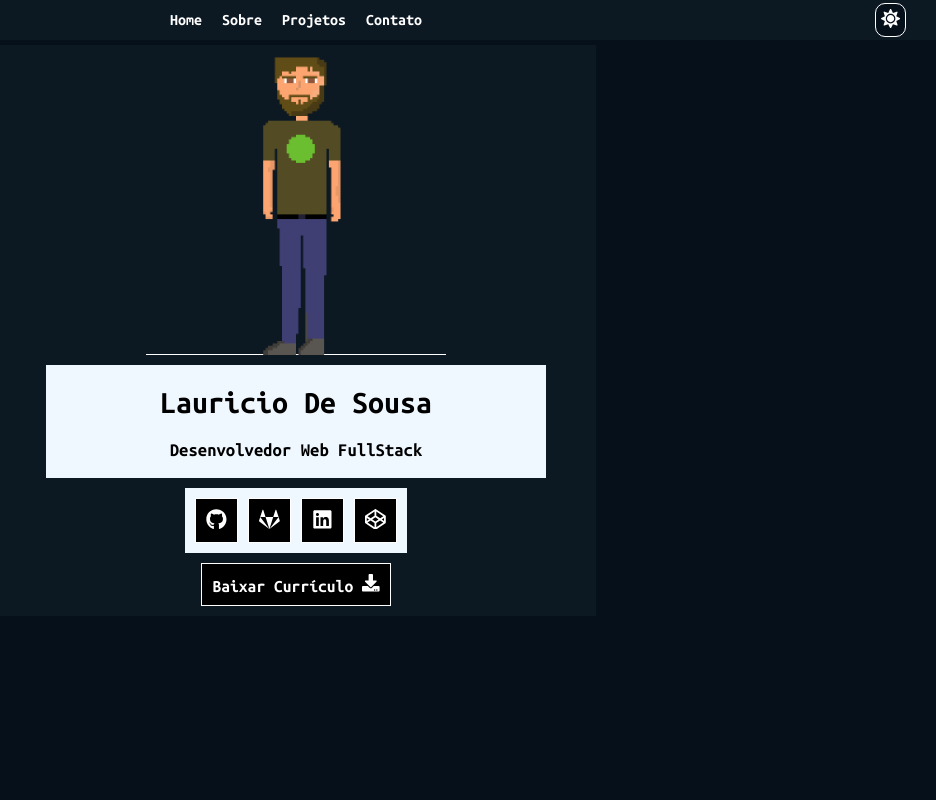
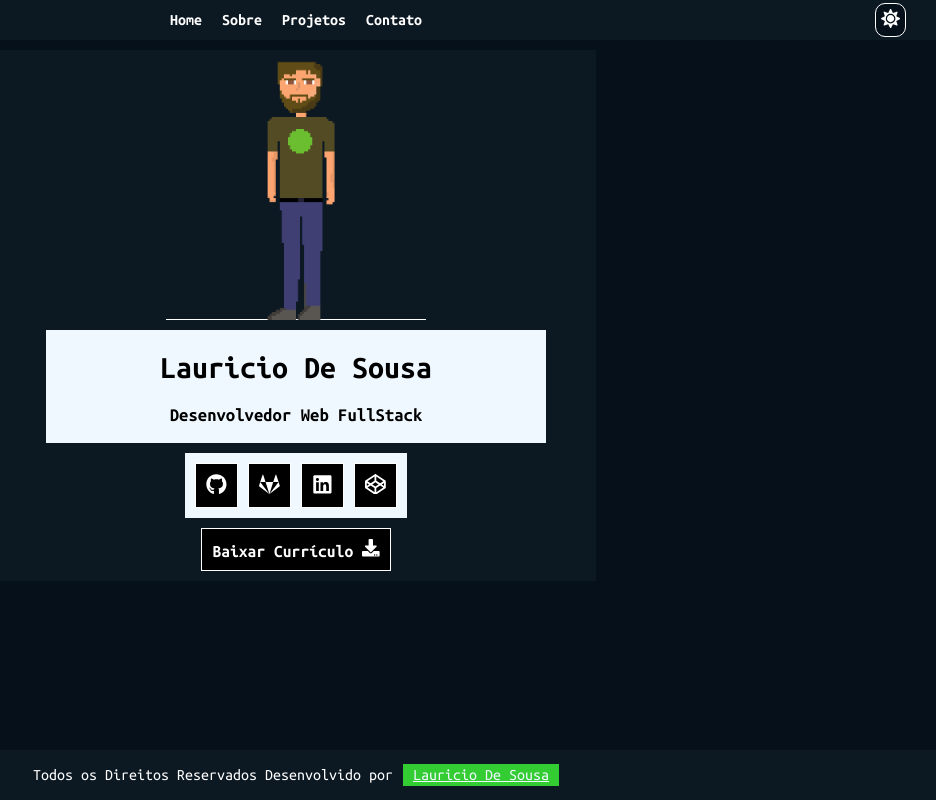
Before and after one commit to lauriciodev/portifolio-react-js, a React (Vite) app: page / in a window 1280 px wide. Shown: the whole page, without its empty margins (344-1280 px from the left). Built offline with nearby package versions, Linux system fonts and the light colour scheme.

Commit message:
footer management

```diff
--- a/src/App.jsx
+++ b/src/App.jsx
@@ -8,6 +8,7 @@ import Home from "./pages/home";
 import About from "./pages/about";
 import Contact from "./pages/contact";
 import AboutHistory from "./components/aboutHistory";
+import Footer from "./components/footer"
 import Lenguages from "./components/aboutLenguages";
 import Projects from "./pages/Pojects";
 import NotFound from "./pages/NotFound";
@@ -27,7 +28,8 @@ function App() {
           <Route path="/projects" element={<Projects />} />
           <Route path="/contact" element={<Contact />} />
           <Route path="*" element={<NotFound />} />
-        </Routes>
+          </Routes>
+	  <Footer/>
         <GlobalStyle />
       </ThemeProvider>
     </ThemeContext.Provider>
--- /dev/null
+++ b/src/components/footer/index.jsx
@@ -0,0 +1,14 @@
+import { FooterContainerStyled } from "./styles";
+
+const Footer = () => {
+  return (
+    <FooterContainerStyled>
+      <p>Todos os Direitos Reservados Desenvolvido por</p>
+      <a href="https://github.com/lauriciodev" target="_blank">
+        Lauricio De Sousa
+      </a>
+    </FooterContainerStyled>
+  );
+};
+
+export default Footer;
--- /dev/null
+++ b/src/components/footer/styles.js
@@ -0,0 +1,25 @@
+import styled from "styled-components";
+
+export const FooterContainerStyled = styled.div`
+  width: 100%;
+  height: 50px;
+  background-color: ${(props) => props.theme.navContainer};
+  display: flex;
+  align-items: center;
+  justify-content: center;
+  position: absolute;
+  bottom: 0;
+  gap: 10px;
+  margin-top: 30px;
+
+  p {
+    color: white;
+  }
+
+  a {
+    color: aliceblue;
+    text-decoration: underline;
+    padding: 3px 10px;
+    background-color: #3c3;
+  }
+`;
--- a/src/components/profile/styled.jsx
+++ b/src/components/profile/styled.jsx
@@ -4,7 +4,7 @@ export const ProfileContainer = styled.div`
   width: 100%;
   max-width: 600px;
   background-color: ${(props) => props.theme.card};
-  margin: 45px auto;
+  margin: 50px auto;
   display: flex;
   align-items: center;
   justify-content: center;
@@ -13,9 +13,10 @@ export const ProfileContainer = styled.div`
   padding: 10px;
 `;
 export const PictureContainer = styled.div`
-  width: 300px;
+  width: 260px;
   border-bottom: 1px solid white;
-  height: 300px;
+  height: 260px;
+  padding-bottom: 10px;
 
   img {
     width: 100%;
--- a/src/global/styles.jsx
+++ b/src/global/styles.jsx
@@ -16,6 +16,7 @@ body{
   margin: 0;
   background-color: ${(props) => props.theme.body};
   color: ${colors.TextColor};
+  overflow-x:hidden;
 
 
   a{
```
